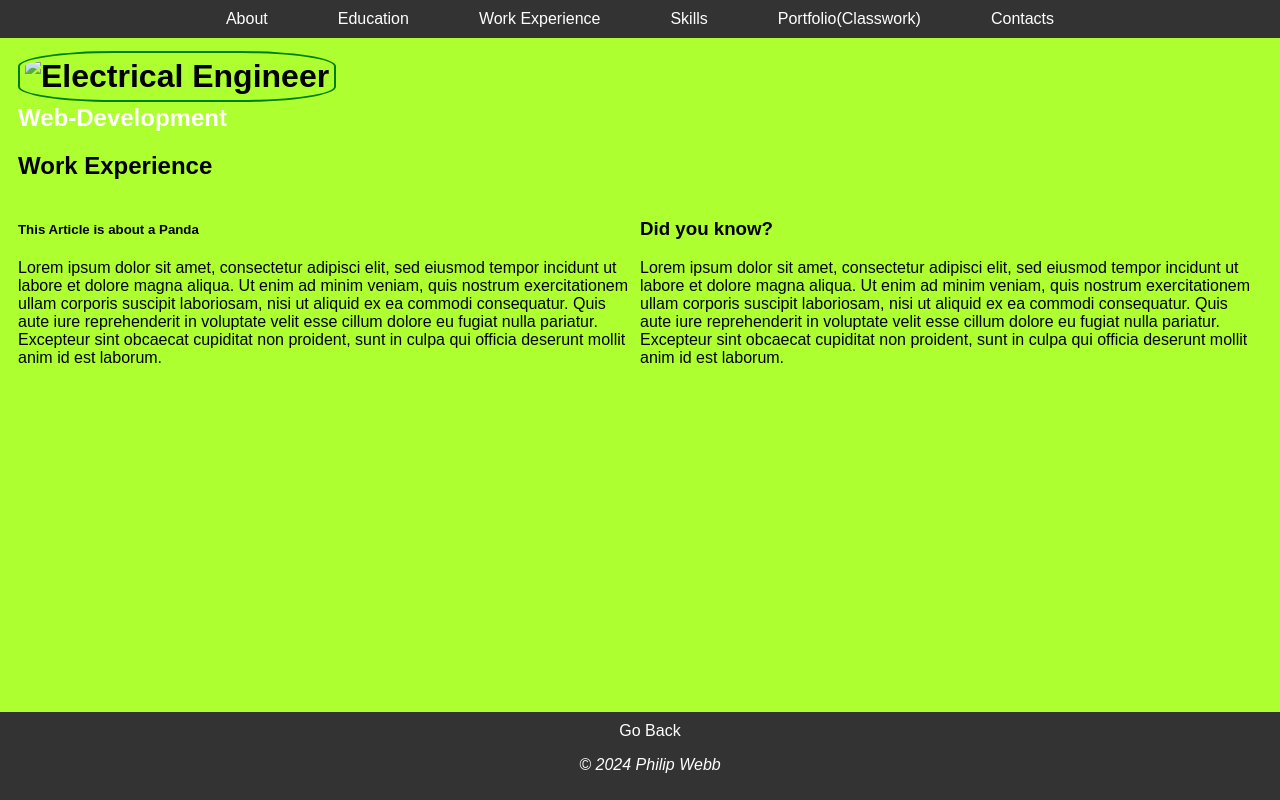
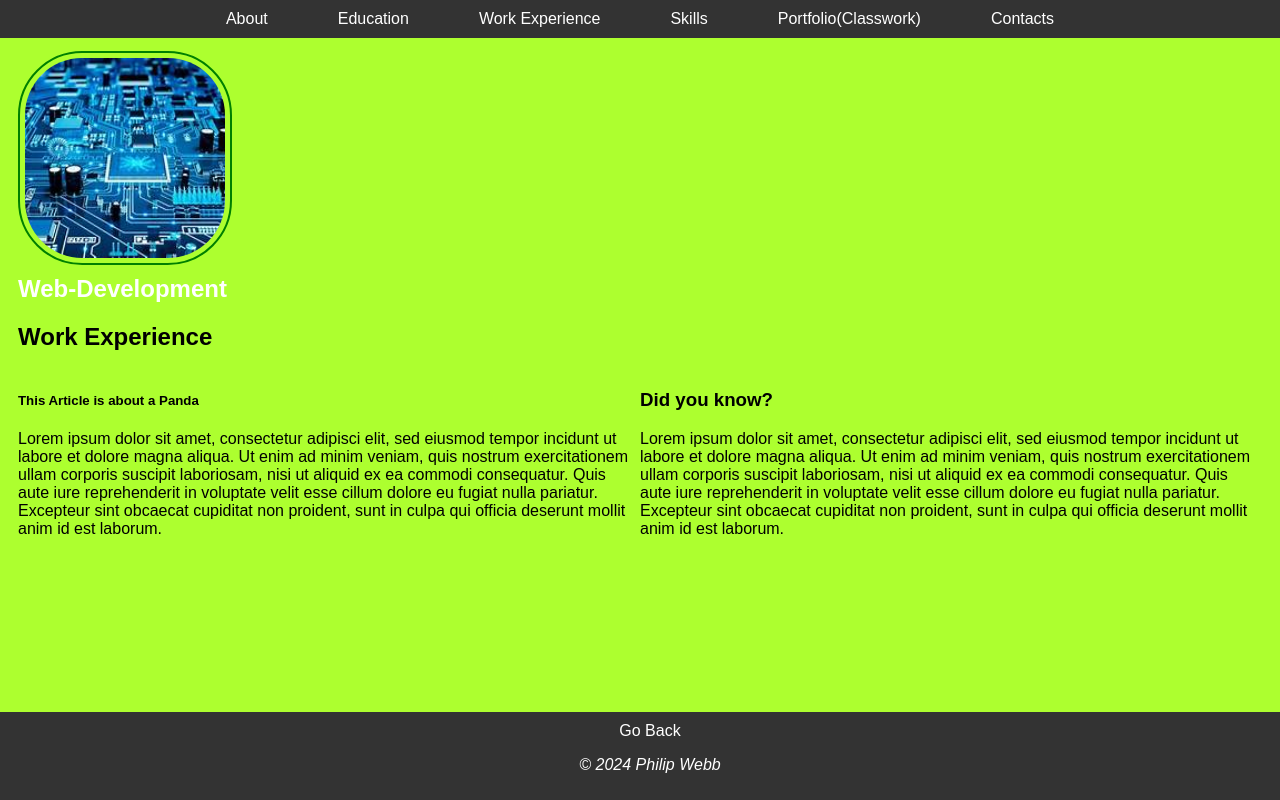
Before and after one commit to Phil-Webb1995/Class-4-Classwork, a plain HTML site: page work-experience.html in a window 1280 px wide. Drawn offline with Linux system fonts and the light colour scheme.

Commit message:
2.6 Commit - Correction

```diff
--- a/work-experience.html
+++ b/work-experience.html
@@ -12,7 +12,7 @@
     <header>
 
         <h1>
-            <img class="logo" src="./Images/eng.jpg" alt="Electrical Engineer"/>
+            <img class="logo" src="./eng.jpg" alt="Electrical Engineer"/>
         </h1>
         <h2 class="white">Web-Development</h2>
         <nav>
```
